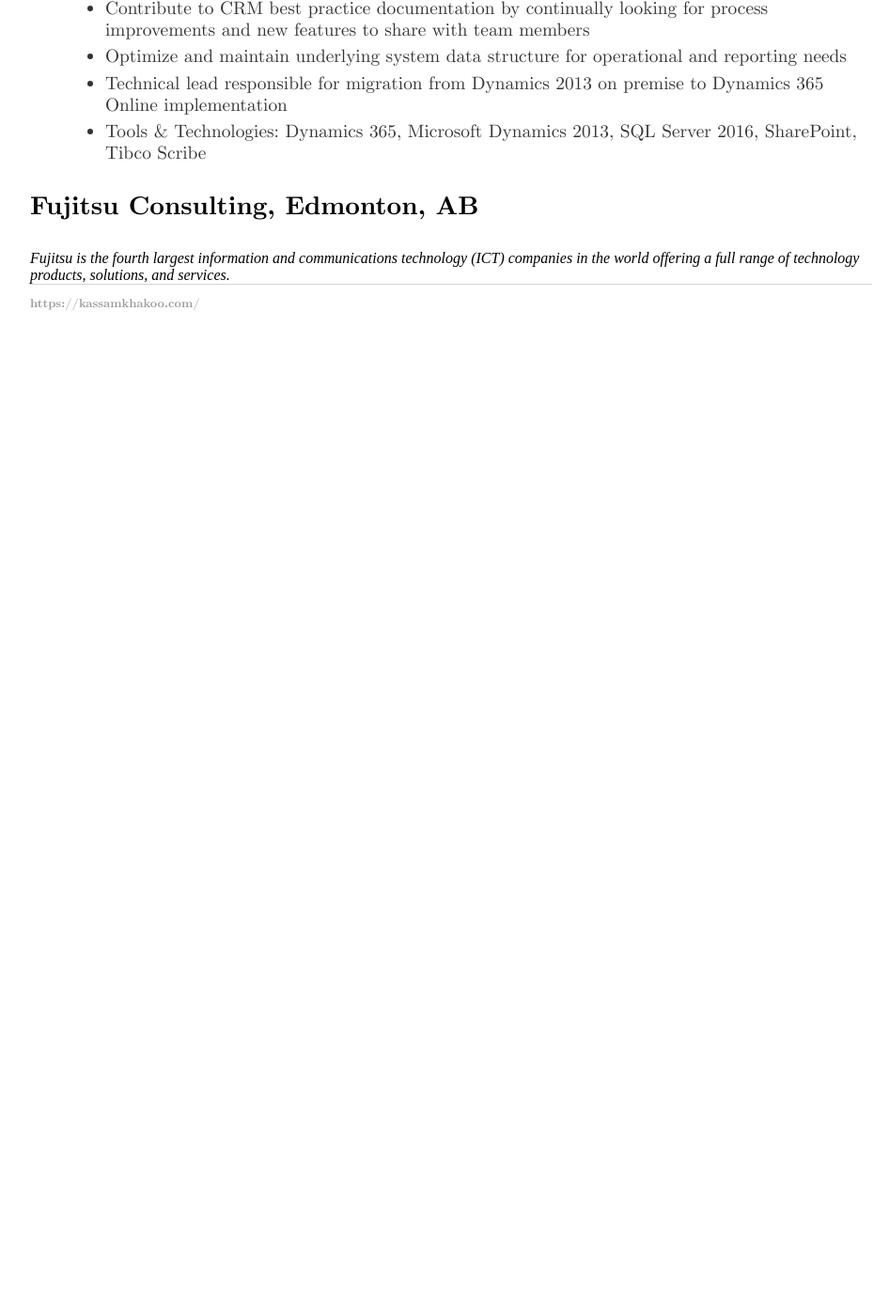
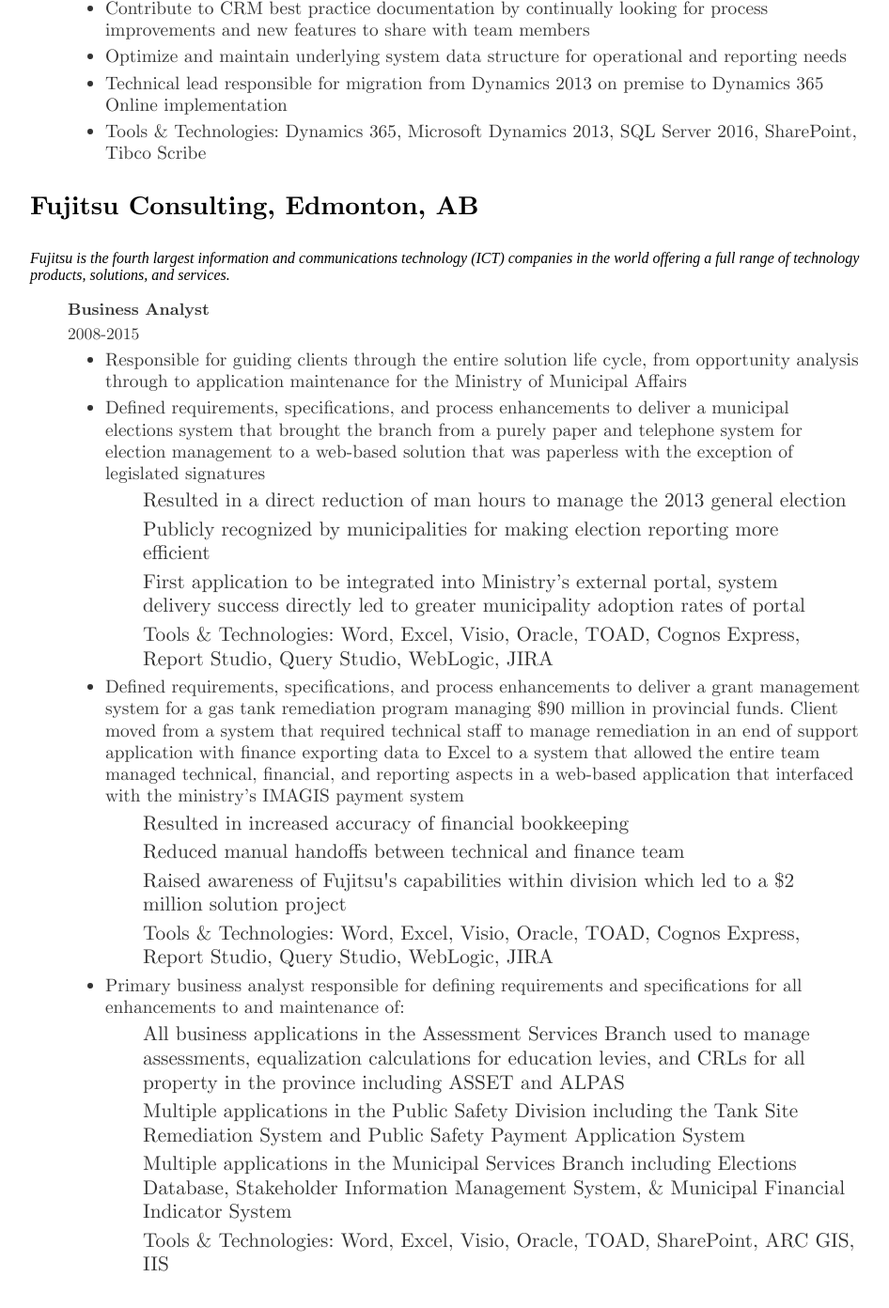
Before and after one commit to kassamkhakoo/kassamkhakoo.github.io, a Jekyll site: the page built from cv/index.html, in a window 1280 px wide and 1400 px high, scrolled down 2267 px. Shown: the top 1392 px of the window at 94% size, without its empty margins (160-1106 px from the left). Built offline with Jekyll 4.4.1, drawn with Linux system fonts in a browser that asks for light colours; before the commit the page ends 2658 px from its top, so only the background shows below that; some of the changed text lies outside the part shown.

Commit message:
Update index.html
add fuji ba postion

```diff
--- a/cv/index.html
+++ b/cv/index.html
@@ -20,7 +20,7 @@
       				<li>Responsible for designing and maintaining all of OEG’s data architecture including data flows, between data systems, data governance and data security. Architecture was designed by gathering requirements and incorporating feedback from system owners and system power users to ensure required data was accessible in each system without exposing any extraneous data to limit liability for the organization</li>
     			</ul>
 	    	  </li>
-		  <li>Mnage relationship with 3rd party provider to develop and maintain Data Warehouse for operational reporting used to manage and optimize Oilers, Oil Kings, and Rogers Place operations</li>
+		  <li>Manage relationship with 3rd party provider to develop and maintain Data Warehouse for operational reporting used to manage and optimize Oilers, Oil Kings, and Rogers Place operations</li>
 	    <li>Manage relationship with 3rd party providers for best practices consulting on email marketing platform and CRM plugins</li>
 	    <li>Maintain awareness of best practices and emerging trends in business intelligence and analytics. Work closely with peers within the industry to leverage potential opportunities and lessons learned</li>
 	    <li>Tools & Technologies:  Tableau Online & Desktop, Dynamics CRM 365 Online, Dynamics CRM 2013, Kore Pro Sports, Excel, Access, Word, Visio, Teams, SQL Server 2016, Microsoft Azure, Ticketmaster Archtics, Tibco Scribe, Oracle Eloqua, Python</li>
@@ -59,8 +59,41 @@
 	    	<li>Technical lead responsible for migration from Dynamics 2013 on premise to Dynamics 365 Online implementation </li>
 	    	<li>Tools & Technologies: Dynamics 365, Microsoft Dynamics 2013, SQL Server 2016, SharePoint, Tibco Scribe</li>
 	</ul>
-	</ul>
+	</ul> <!-- end of list for OEG -->
 <h3>Fujitsu Consulting, Edmonton, AB</h3>
 	<em>Fujitsu is the fourth largest information and communications technology (ICT) companies in the world offering a full range of technology products, solutions, and services.</em>
+	<ul>
+		<li> <b>Business Analyst</b></li>
+	  	2008-2015
+    <ul style="list-style-type:disc">
+		<li>Responsible for guiding clients through the entire solution life cycle, from opportunity analysis through to application maintenance for the Ministry of Municipal Affairs</li>
+		<li>Defined requirements, specifications, and process enhancements to deliver a municipal elections system that brought the branch from a purely paper and telephone system for election management to a web-based solution that was paperless with the exception of legislated signatures
+			  <ul>
+      				<li>Resulted in a direct reduction of man hours to manage the 2013 general election</li>
+      				<li>Publicly recognized by municipalities for making election reporting more efficient</li>
+      				<li>First application to be integrated into Ministry’s external portal, system delivery success directly led to greater municipality adoption rates of portal</li>
+				<li>Tools & Technologies:  Word, Excel, Visio, Oracle, TOAD, Cognos Express, Report Studio, Query Studio, WebLogic, JIRA</li>
+    			</ul>
+	    	</li>
+		<li>Defined requirements, specifications, and process enhancements to deliver a grant management system for a gas tank remediation program managing $90 million in provincial funds.  Client moved from a system that required technical staff to manage remediation in an end of support application with finance exporting data to Excel to a system that allowed the entire team managed technical, financial, and reporting aspects in a web-based application that interfaced with the ministry’s IMAGIS payment system</li>
+	    		<ul>
+      				<li>Resulted in increased accuracy of financial bookkeeping</li>
+      				<li>Reduced manual handoffs between technical and finance team</li>
+      				<li>Raised awareness of Fujitsu's capabilities within division which led to a $2 million solution project</li>
+				<li>Tools & Technologies:  Word, Excel, Visio, Oracle, TOAD, Cognos Express, Report Studio, Query Studio, WebLogic, JIRA</li>
+    			</ul>
+	    	</li>
+	   	<li>Primary business analyst responsible for defining requirements and specifications for all enhancements to and maintenance of: </li>
+	    		<ul>
+      				<li>All business applications in the Assessment Services Branch used to manage assessments, equalization calculations for education levies, and CRLs for all property in the province including ASSET and ALPAS</li>
+      				<li>Multiple applications in the Public Safety Division including the Tank Site Remediation System and Public Safety Payment Application System</li>
+      				<li>Multiple applications in the Municipal Services Branch including Elections Database, Stakeholder Information Management System, & Municipal Financial Indicator System</li>
+				<li>Tools & Technologies:  Word, Excel, Visio, Oracle, TOAD, SharePoint, ARC GIS, IIS</li>
+    			</ul>
+	    	</li>
+	    </ul>
+	    <br>
 
+
+	</ul> <!-- end of list for Fujitsu -->
 </div><!-- /.blurb -->
```
